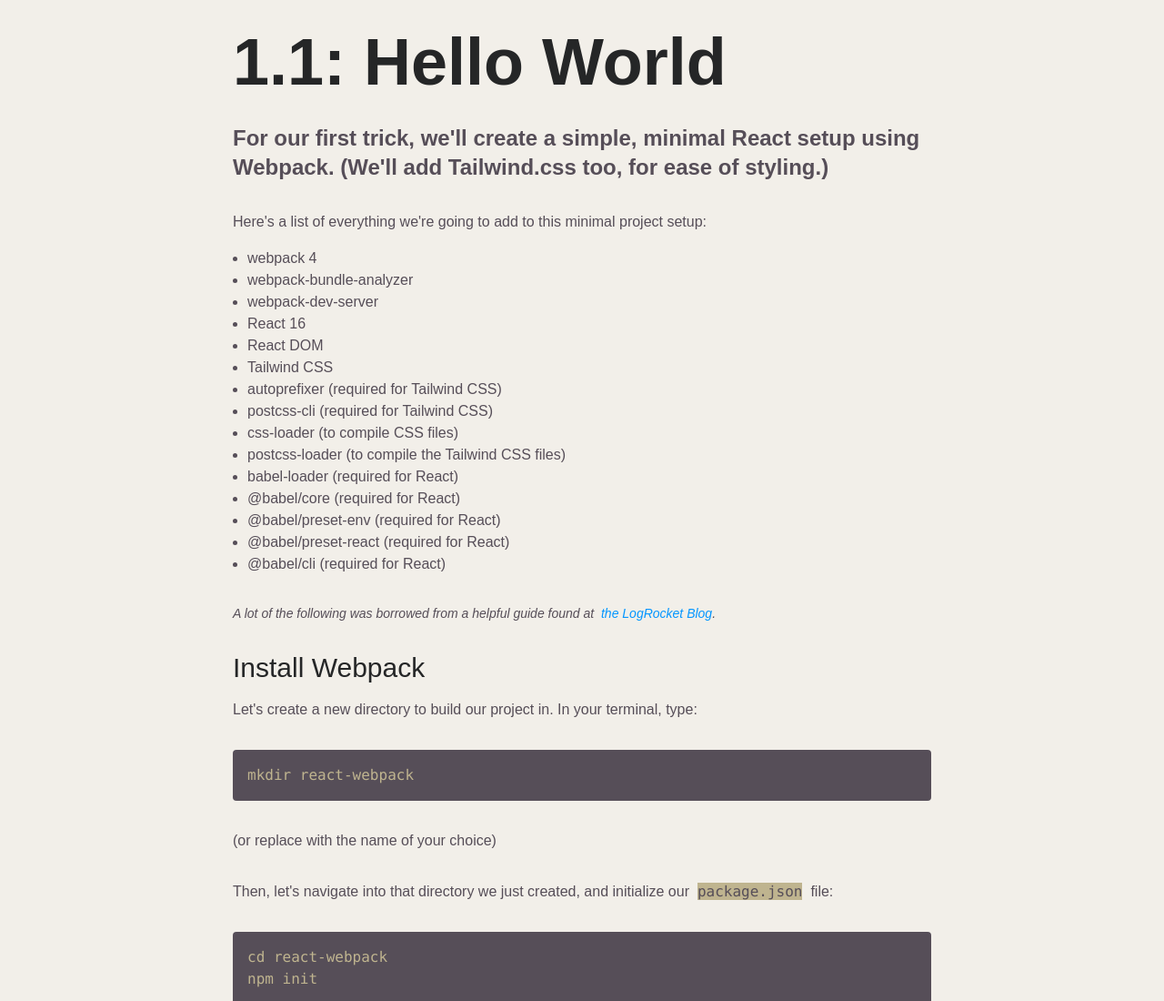
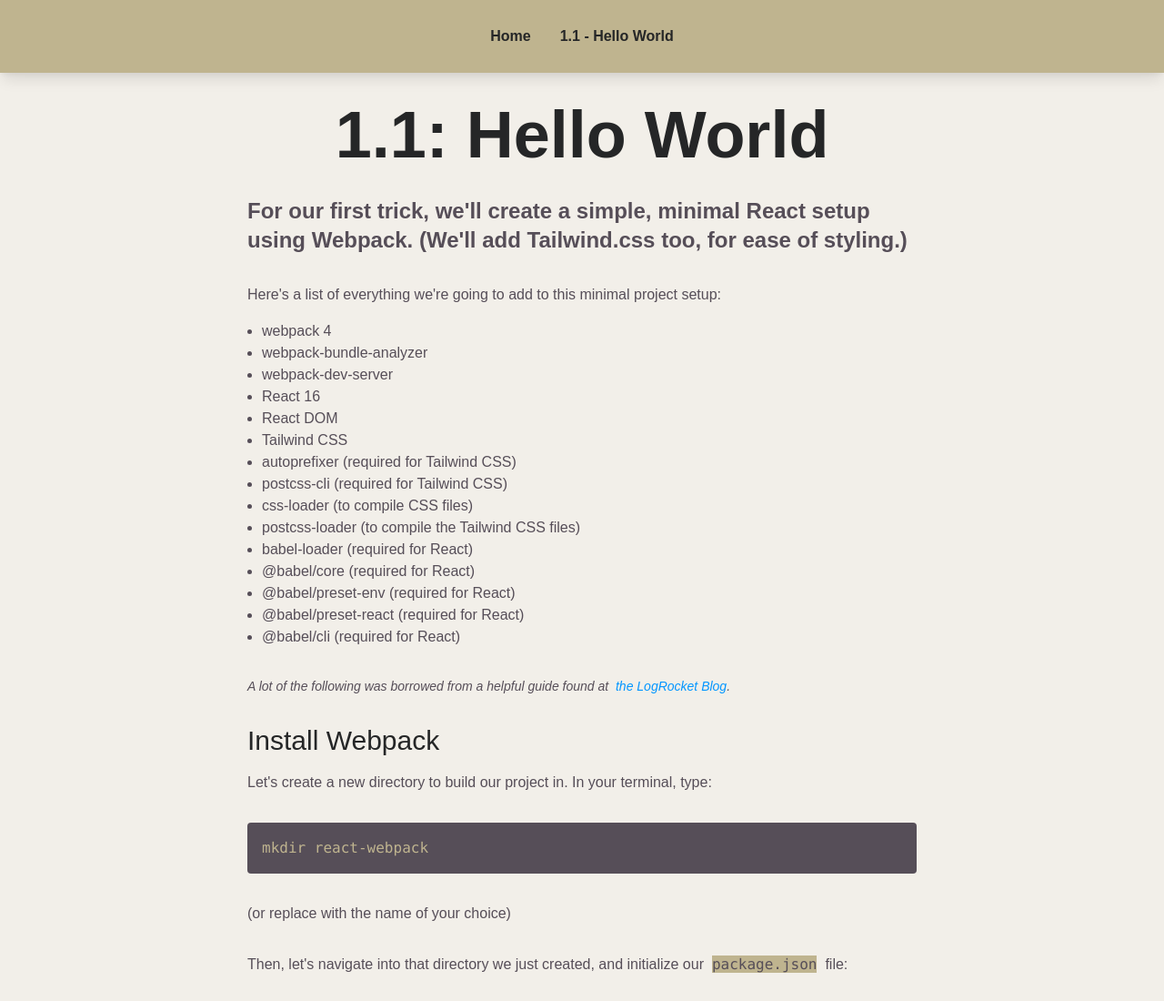
Before and after one commit to ebba0194/react-webpack-forecast, a React app: page /hello-world in a window 1280 px wide. Shown: the top 1100 px of the page at 91% size. Built offline with nearby package versions, Linux system fonts and the light colour scheme.

Commit message:
add router and header

```diff
--- a/package.json
+++ b/package.json
@@ -40,6 +40,7 @@
   },
   "dependencies": {
     "react": "^17.0.1",
-    "react-dom": "^17.0.1"
+    "react-dom": "^17.0.1",
+    "react-router-dom": "^5.2.0"
   }
 }
--- a/src/Pages/1_1_HelloWorld/HelloWorld.js
+++ b/src/Pages/1_1_HelloWorld/HelloWorld.js
@@ -1,8 +1,8 @@
 import React from 'react';
 
 const HelloWorld = () => (
-    <div className="pt-8 text-darkLiver container mx-auto max-w-3xl pb-32">
-        <h1 className="text-6xl md:text-7xl text-raisinBlack font-semibold pb-8">1.1: Hello World</h1>
+    <div className="pt-8 text-darkLiver container mx-auto max-w-3xl pb-32 px-4 break-words">
+        <h1 className="text-6xl text-center md:text-7xl text-raisinBlack font-semibold pb-8">1.1: Hello World</h1>
         <p className="pb-4 text-2xl font-bold">
             For our first trick, we'll create a simple, minimal React setup using Webpack. (We'll add Tailwind.css too, for ease of styling.)
         </p>
--- a/src/index.js
+++ b/src/index.js
@@ -1,15 +1,42 @@
 import React from "react";
 import ReactDOM from "react-dom";
+import {
+  BrowserRouter as Router,
+  Switch,
+  Route,
+  Link
+} from 'react-router-dom';
 import HelloWorld from './Pages/1_1_HelloWorld';
 import './styles.css';
 
+function Home() {
+  return <h2>Home</h2>;
+}
+
 const Index = () => {
   return (
-    <div className="bg-isabelline">
-        <div>
-            <HelloWorld />
-        </div>
-    </div>
+    <Router>
+      <header className="sticky top-0 bg-ecru h-20 shadow-lg max-w-full">
+        <ul className="w-100 h-full flex justify-center">
+          <li className="h-full flex justify-center p-4">
+            <Link className="h-full text-raisinBlack font-bold hover:text-dodgerBlue flex justify-center items-center" to="/">Home</Link>
+          </li>
+          <li className="h-full flex justify-center p-4">
+            <Link className="h-full text-raisinBlack font-bold hover:text-dodgerBlue flex justify-center items-center" to="/hello-world">1.1 - Hello World</Link>
+          </li>
+        </ul>
+      </header>
+      <div className="bg-isabelline min-h-screen">
+          <Switch>
+              <Route path="/hello-world" >
+                <HelloWorld />
+              </Route>
+              <Route exact path="/">
+                <Home />
+              </Route>
+          </Switch>
+      </div>
+    </Router>
   )
 };
 
--- a/src/styles.css
+++ b/src/styles.css
@@ -8,6 +8,10 @@
 
 /* Custom css */
 
+body * {
+    transition: 0.2s;
+}
+
 body {
     font-family: 'Montserrat', sans-serif;
 }
--- a/webpack.config.js
+++ b/webpack.config.js
@@ -1,7 +1,14 @@
+var path = require('path');
 const HtmlWebPackPlugin = require("html-webpack-plugin");
 const MiniCssExtractPlugin = require("mini-css-extract-plugin");
 
 module.exports = {
+    entry: './src/index.js',
+    output: {
+        path: path.resolve(__dirname, 'dist'),
+        filename: 'index_bundle.js',
+        publicPath: '/'
+    },
     module: {
         rules: [
             {
@@ -20,6 +27,9 @@
             }
         ]
     },
+    devServer: {
+        historyApiFallback: true,
+    },
     plugins: [
         new MiniCssExtractPlugin({
             filename: "styles.css",
```
Also changed, not shown: 1 other file.
